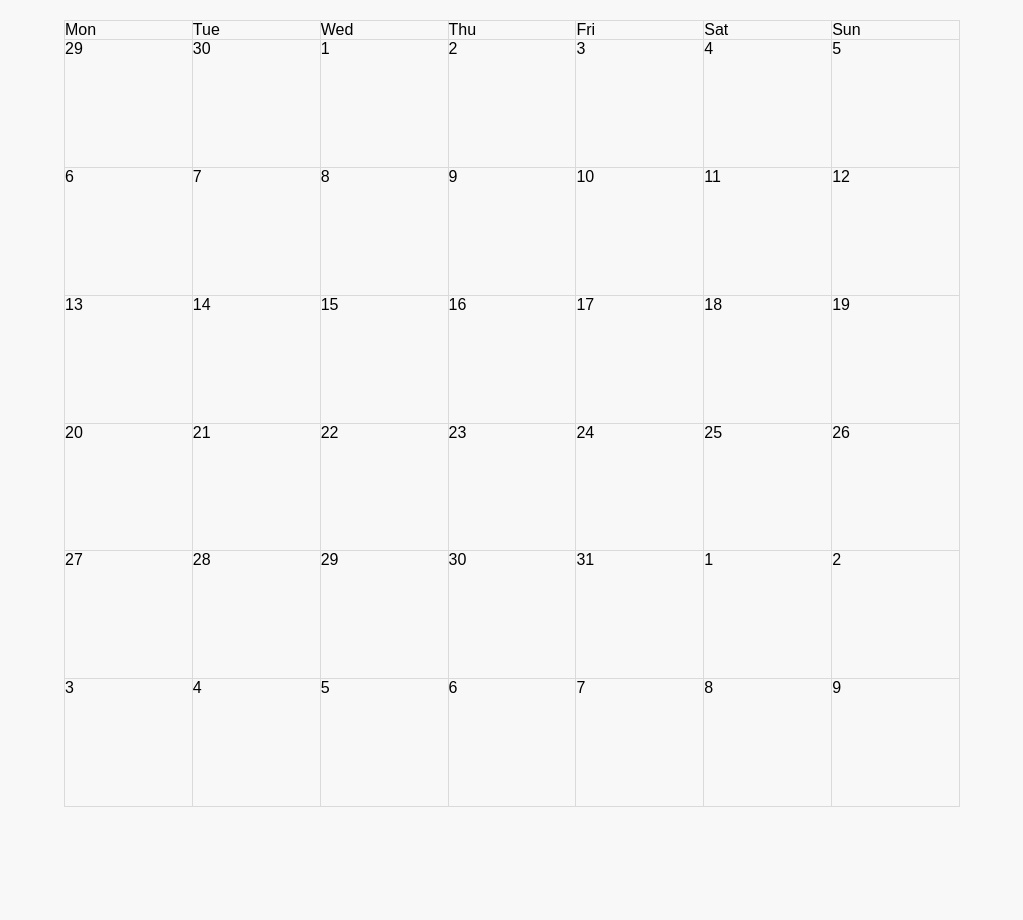
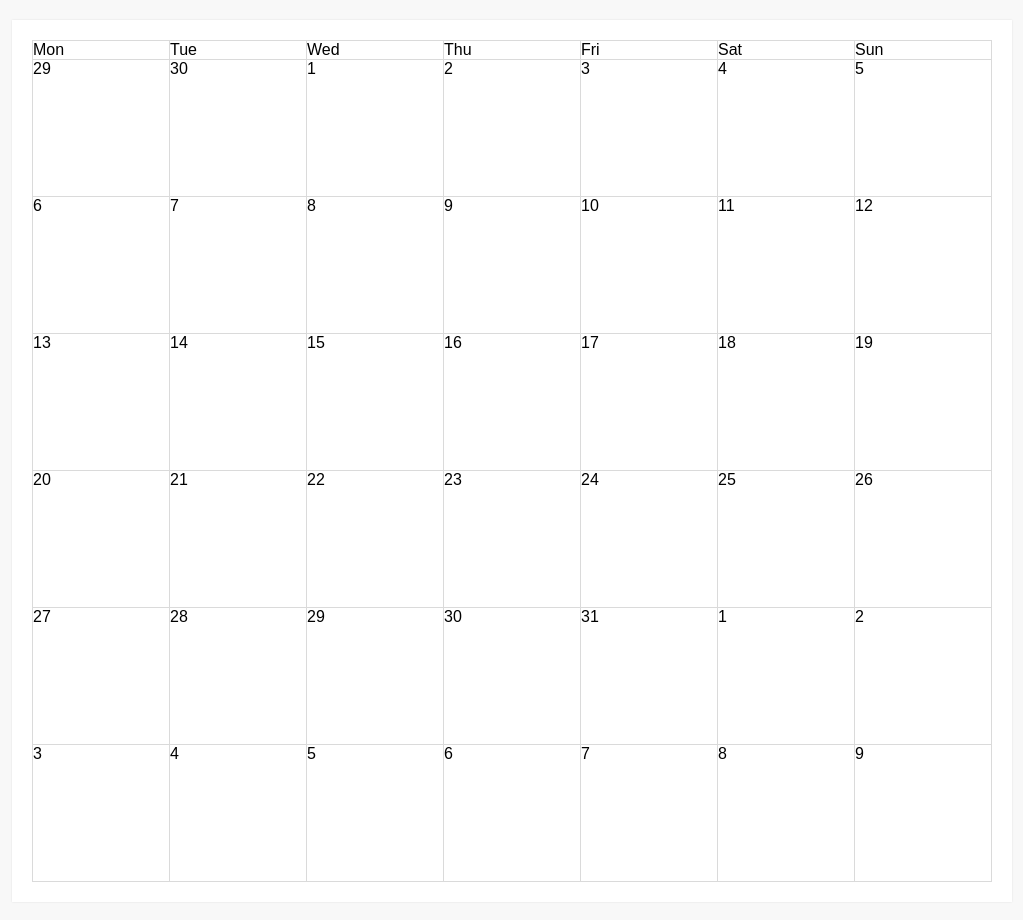
Before and after one commit to ahenteti/ahenteti-calendar, an Angular app: page / in a window 1280 px wide. Shown: the whole page, without its empty margins (128-1151 px from the left). Before the commit the page ends 827 px from the top, so only its background shows below. Built offline with nearby package versions, Linux system fonts and the light colour scheme; a web font is replaced by a local one.

Commit message:
add app container box-shadow

```diff
--- a/src/app/app.component.scss
+++ b/src/app/app.component.scss
@@ -1,4 +1,8 @@
 .container {
-  width: 70%;
+  width: 90%;
+  max-width: 100rem;
   margin: 2rem auto;
+  padding: 2rem;
+  box-shadow: 0 0 2px 0 rgba(0, 0, 0, 0.1);
+  background-color: var(--app-container-background-color);
 }
--- a/src/styles/colors.scss
+++ b/src/styles/colors.scss
@@ -1,5 +1,7 @@
 :root {
   // https://www.colorhexa.com/787878
+  --white-color: white;
+  --primary-color: #f57173;
   --gray-color-00: #020202;
   --gray-color-01: #0c0c0c;
   --gray-color-02: #161616;
@@ -26,6 +28,7 @@
   --gray-color-23: #f8f8f8;
 
   --body-background-color: var(--gray-color-23);
-  --month-day-background-color: var(--gray-color-23);
+  --app-container-background-color: var(--white-color);
+  --month-day-background-color: var(--app-container-background-color);
   --calendar-border-color: var(--gray-color-22);
 }
```
